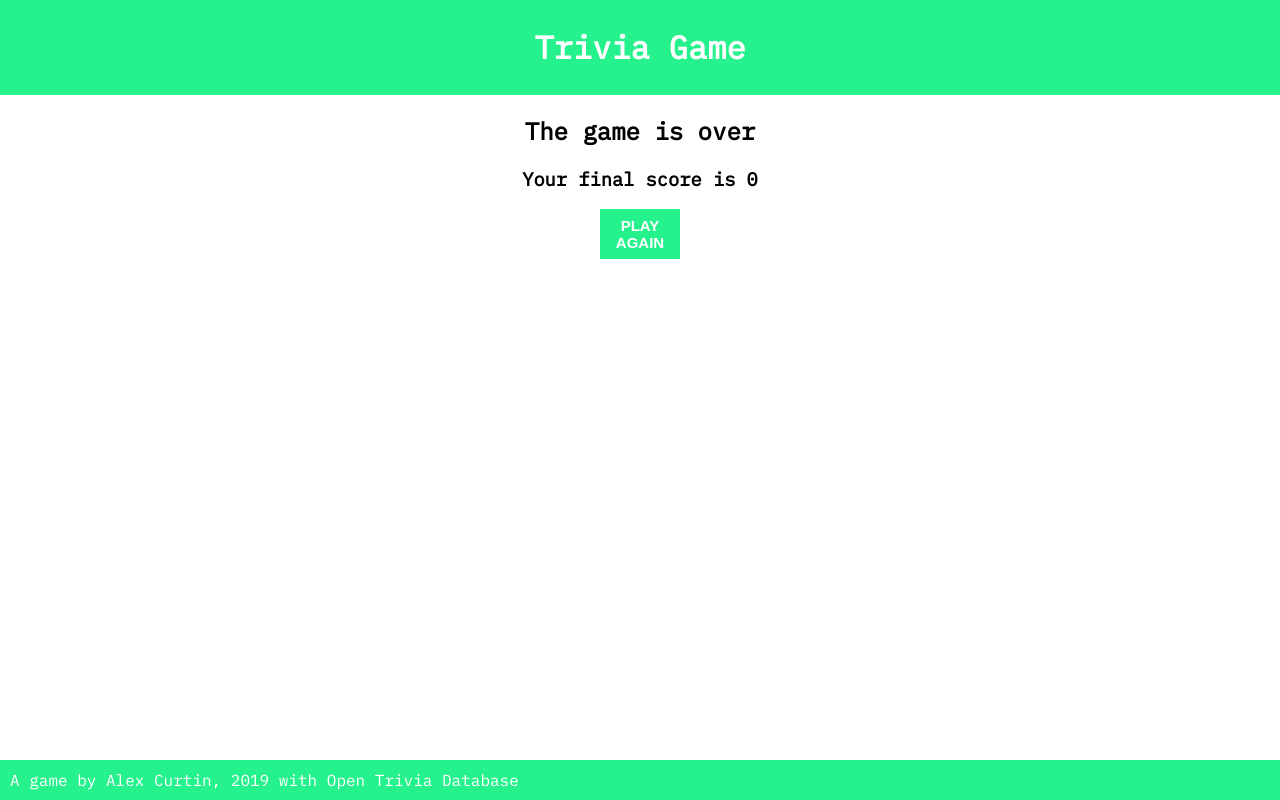
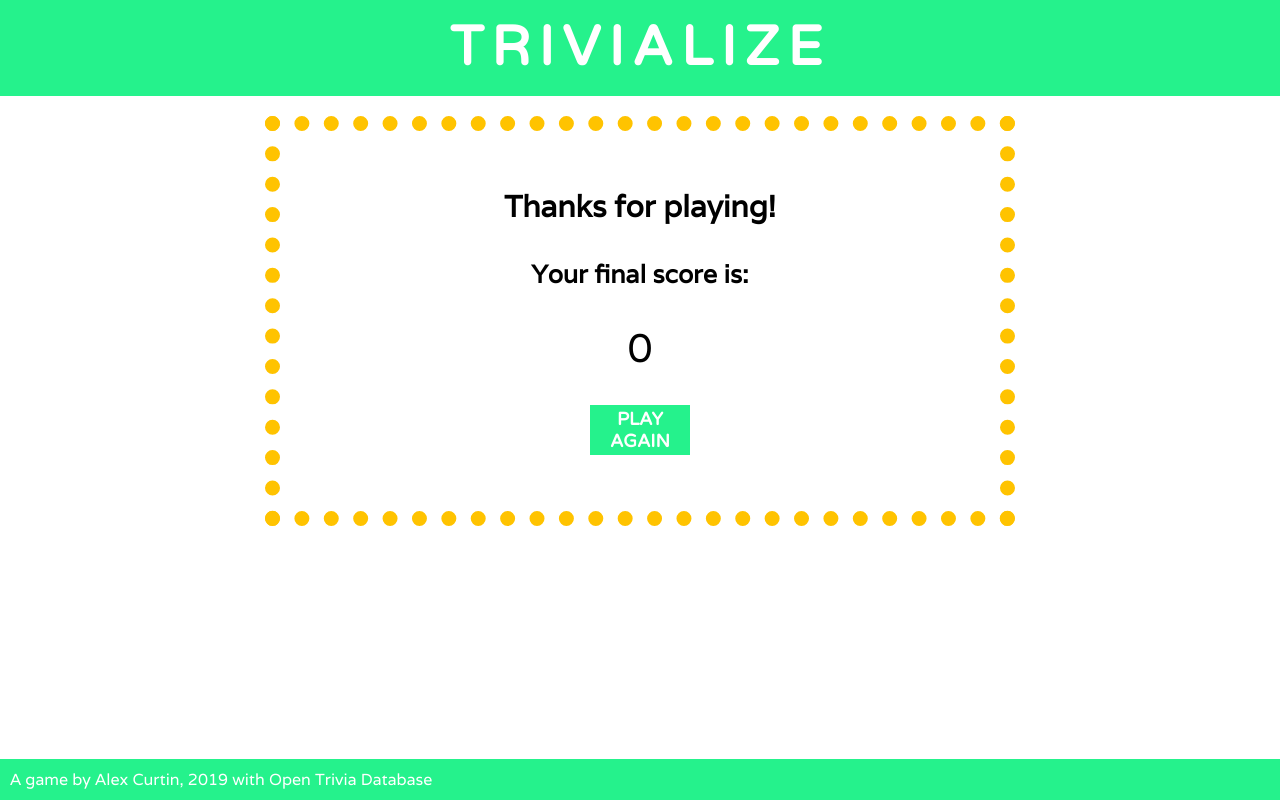
Before and after one commit to alex-curtin/SEI-Project-2, a React (Create React App) app in the folder trivia-game/: page /end-game in a window 1280 px wide. Built offline with nearby package versions, Linux system fonts and the light colour scheme; no server answers.

Commit message:
change fonts, minor styling

```diff
--- a/trivia-game/public/index.html
+++ b/trivia-game/public/index.html
@@ -20,7 +20,7 @@
       work correctly both with client-side routing and a non-root public URL.
       Learn how to configure a non-root public URL by running `npm run build`.
     -->
-  <link href="https://fonts.googleapis.com/css?family=IBM+Plex+Mono&display=swap" rel="stylesheet">
+  <link href="https://fonts.googleapis.com/css?family=Varela|Varela+Round&display=swap" rel="stylesheet">
   <title>Trivia</title>
 </head>
 
--- a/trivia-game/src/App.css
+++ b/trivia-game/src/App.css
@@ -1,6 +1,6 @@
 .App {
   text-align: center;
-  font-family: 'IBM Plex Mono', sans-serif;
+  font-family: 'Varela', sans-serif;
   height: 100%;
 }
 
@@ -8,6 +8,13 @@ header {
   border: 5px solid transparent;
   background: #25F28C;
   color: white;
+  font-family: 'Varela Round', sans-serif;
+}
+
+h1 {
+  font-size: 55px;
+  margin: 10px;
+  letter-spacing: 8px;
 }
 
 /* BUTTON DEFAULTS */
@@ -15,6 +22,7 @@ button {
   border: none;
   font-size: 15px;
   font-weight: bold;
+  font-family: 'Varela Round', sans-serif;
 }
 
 button:hover {
@@ -94,7 +102,7 @@ animation: change 5s infinite linear;
 }
 
 /* START SECTION */
-#setLength {
+#setLength, #end {
   display: flex;
   flex-direction: column;
   justify-content: space-around;
@@ -157,7 +165,7 @@ font-weight: bolder;
   display: grid;
   grid-template-columns: 1fr 2fr 1fr;
   grid-template-rows: 1fr 1fr;
-  width: 80%;
+  width: 90%;
   height: 100px;
 }
 
@@ -187,14 +195,14 @@ font-weight: bolder;
 }
 
 .question-short {
-  font-size: 25px;
+  font-size: 30px;
   justify-self: flex-start;
   margin: 0;
   margin-top: 10px;
 }
 
 .question-long {
-  font-size: 20px;
+  font-size: 25px;
 }
 
 #points {
@@ -260,9 +268,25 @@ font-weight: bolder;
   background: #25F28C;
   color: white;
   height: 50px;
-  width: 80px;
+  width: 100px;
+  font-size: 18px;
+  font-weight: bolder;
 }
 
+#end h2 {
+  font-size: 30px;
+  margin: 0;
+}
+#end h3 {
+  font-size: 25px;
+  margin: 0;
+}
+#end p {
+  font-size: 40px;
+  margin: 0;
+}
+
+/* FOOTER */
 footer {
   position: fixed;
   bottom: 0;
--- a/trivia-game/src/App.js
+++ b/trivia-game/src/App.js
@@ -72,7 +72,7 @@ class App extends React.Component {
     return (
       <div className="App">
         <header>
-          <h1>Trivia Game</h1>
+          <h1>TRIVIALIZE</h1>
         </header>
         <Route
           path="/"
--- a/trivia-game/src/components/EndGame.jsx
+++ b/trivia-game/src/components/EndGame.jsx
@@ -3,9 +3,10 @@ import { Link } from 'react-router-dom';
 
 const EndGame = (props) => {
   return (
-    <div>
-      <h2>The game is over</h2>
-      <h3>Your final score is {props.score}</h3>
+    <div id="end">
+      <h2>Thanks for playing!</h2>
+      <h3>Your final score is:</h3>
+      <p>{props.score}</p>
       <Link to='/'>
         <button
           id="playAgain"
```
Also changed, not shown: 1 other file (tests, documents, lock files or other folders).
